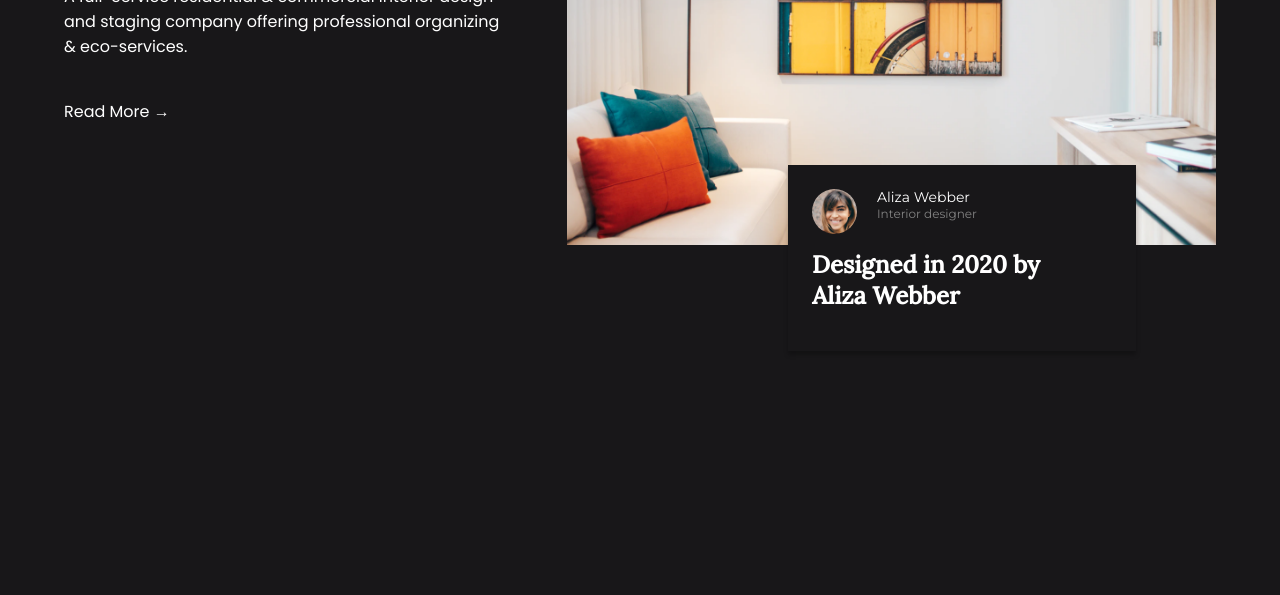
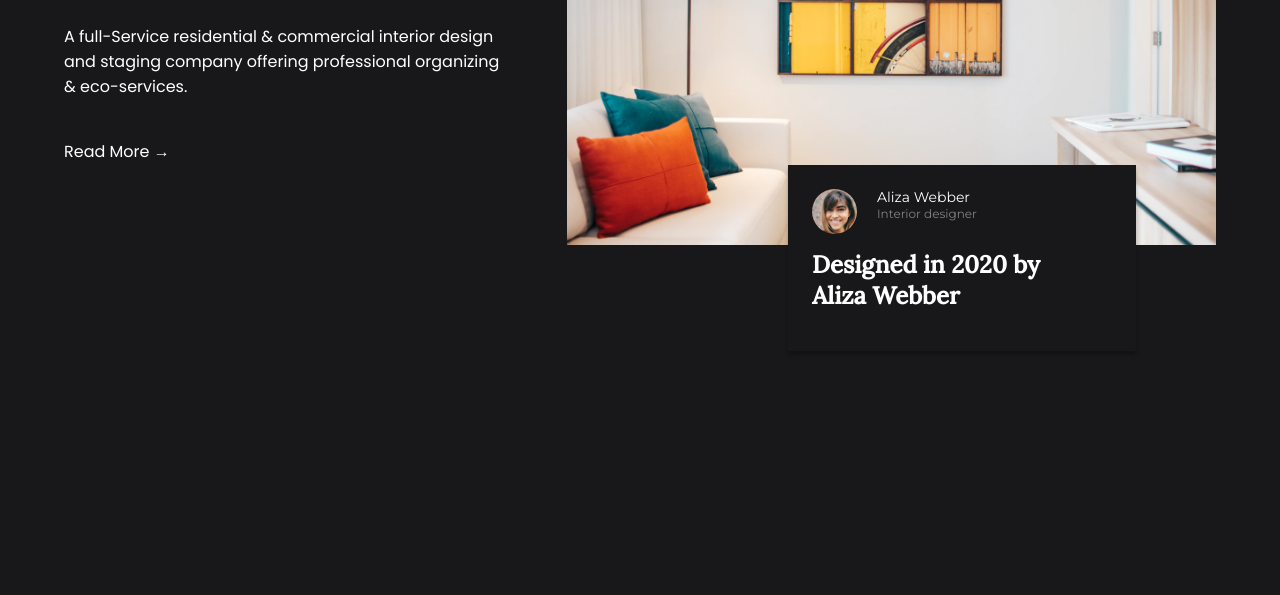
Before and after one commit to Petsamuel/interior-Landing-Page, a plain HTML site: page index.html in a window 1280 px wide. Shown: the part 333-928 px from the top of the page. Drawn offline with nearby package versions, Linux system fonts and the light colour scheme.

```diff
--- a/style.css
+++ b/style.css
@@ -56,6 +56,7 @@
 }
 .hero-text {
   font-family: "Lora";
+
 }
 .hero-paragraph>p{
     padding:40px 0px;
@@ -87,6 +88,9 @@
     align-items: center;
     gap:4em;
 
+}
+.col-1{
+  margin-top:5em;
 }
 .col-2 {
   padding: 25px 0px;
```
Also changed, not shown: 1 other file.
